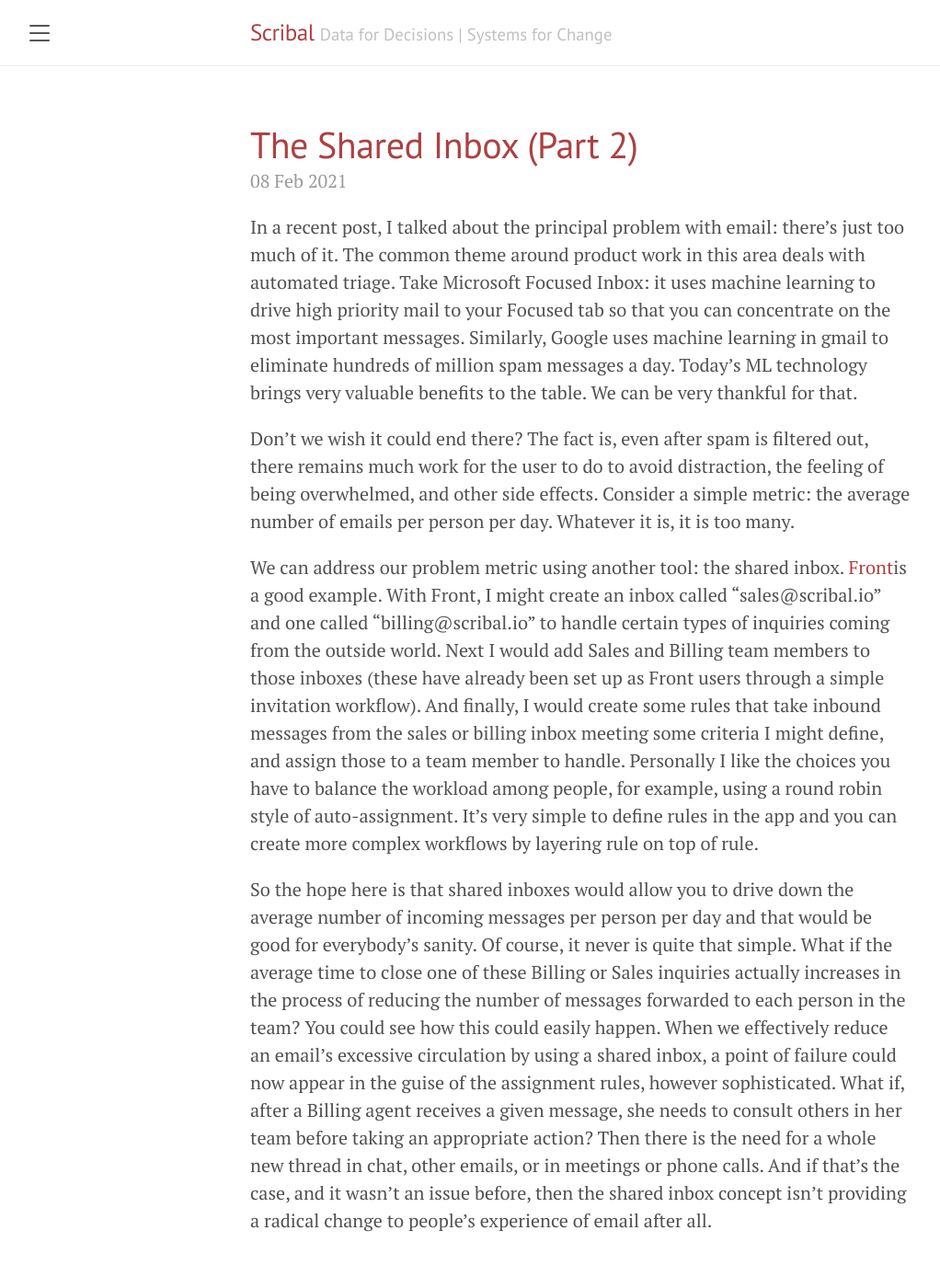
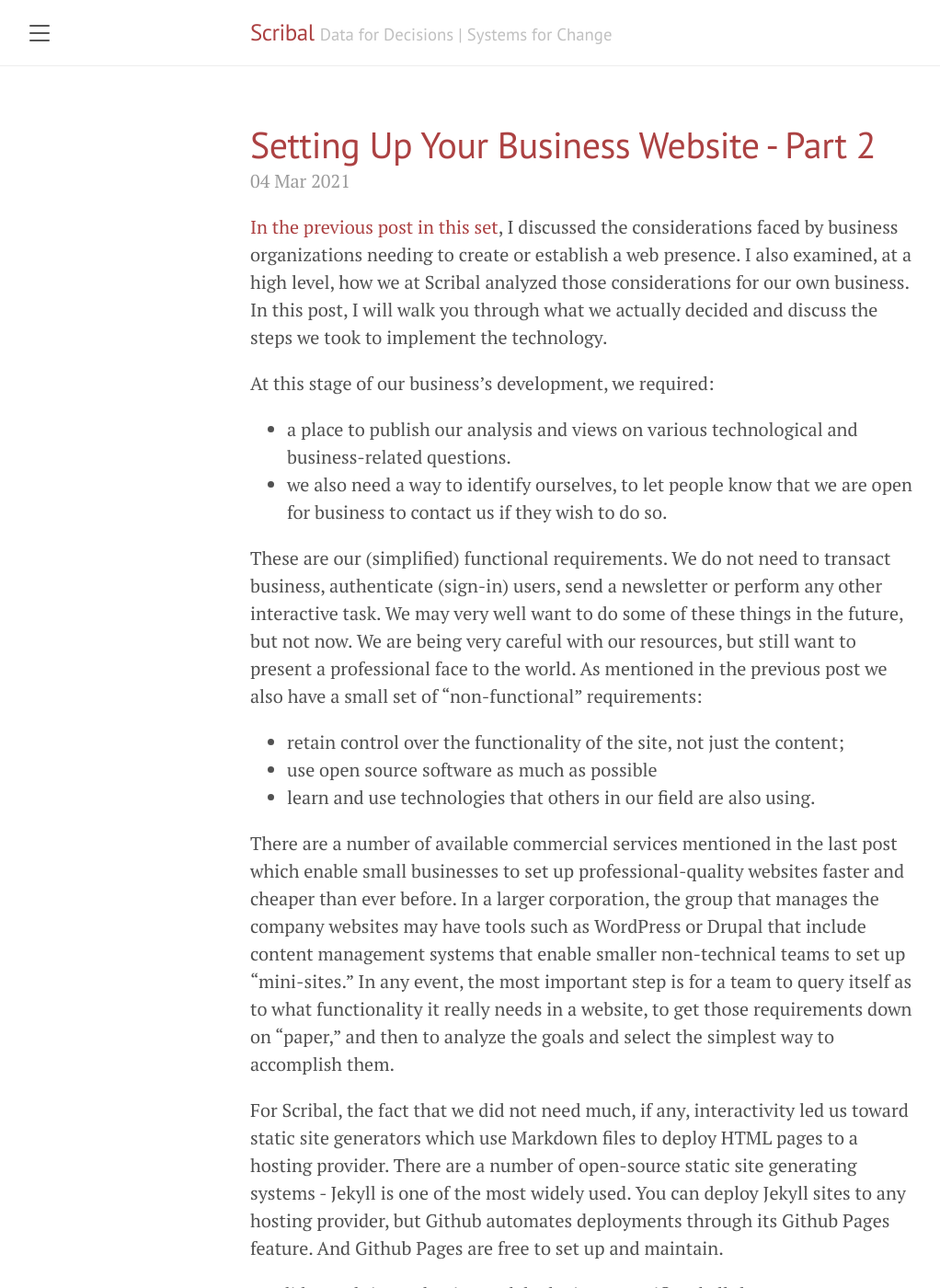
Before and after one commit to scribal-io/scribal-io.github.io, a Jekyll site: the page built from index.html, in a window 1280 px wide and 1400 px high. Shown: the whole window at 92% size, without its empty margins (8-1030 px from the left). Built offline with Jekyll 4.4.1, drawn with Linux system fonts in a browser that asks for light colours; the list of posts is cut into pages by our own code; some of the changed text lies outside the part shown.

Commit message:
BizWebsitePt2

```diff
--- a/Gemfile
+++ b/Gemfile
@@ -3,6 +3,8 @@
 source "https://rubygems.org"
 
 gem 'github-pages'
+
+gem 'jekyll-relative-links'
 
 # git_source(:github) {|repo_name| "https://github.com/#{repo_name}" }
 
--- a/_config.yml
+++ b/_config.yml
@@ -2,8 +2,8 @@
 title:               Scribal
 tagline:             'Data for Decisions | Systems for Change '
 description:         'Unlocking business value through transformational technologies'
-url:                 https://www.scribal.io/
-baseurl:
+url:
+baseurl:             '/lanyon-jh-test/'
 paginate:            5
 permalink:           pretty
 
@@ -17,6 +17,7 @@ author:
 plugins:
   - jekyll-paginate
   - jekyll-sitemap
+  - jekyll-relative-links
 
 # Custom vars
 version:             1.2.0
--- /dev/null
+++ b/_posts/2021-03-04-WebsiteforBizpt2.md
@@ -0,0 +1,21 @@
+---
+layout: post
+title: Setting Up Your Business Website - Part 2
+---
+
+[In the previous post in this set]({{ site.baseurl }}{% post_url 2021-02-03-WebsiteforBizpt1 %}), I discussed the considerations faced by business organizations needing to create or establish a web presence. I also examined, at a high level, how we at Scribal analyzed those considerations for our own business. In this post, I will walk you through what we actually decided and discuss the steps we took to implement the technology.
+
+At this stage of our business's development, we required:
+- a place to publish our analysis and views on various technological and business-related questions.
+- we also need a way to identify ourselves, to let people know that we are open for business to contact us if they wish to do so.
+
+These are our (simplified) functional requirements. We do not need to transact business, authenticate (sign-in) users, send a newsletter or perform any other interactive task. We may very well want to do some of these things in the future, but not now. We are being very careful with our resources, but still want to present a professional face to the world. As mentioned in the previous post we also have a small set of "non-functional" requirements:
+- retain control over the functionality of the site, not just the content;
+- use open source software as much as possible
+- learn and use technologies that others in our field are also using.
+
+There are a number of available commercial services mentioned in the last post which enable small businesses to set up professional-quality websites faster and cheaper than ever before. In a larger corporation, the group that manages the company websites may have tools such as WordPress or Drupal that include content management systems that enable smaller non-technical teams to set up "mini-sites."  In any event, the most important step is for a team to query itself as to what functionality it really needs in a website, to get those requirements down on "paper," and then to analyze the goals and select the simplest way to accomplish them.
+
+For Scribal, the fact that we did not need much, if any, interactivity led us toward static site generators which use Markdown files to deploy HTML pages to a hosting provider. There are a number of open-source static site generating systems - Jekyll is one of the most widely used. You can deploy Jekyll sites to any hosting provider, but Github automates deployments through its Github Pages feature. And Github Pages are free to set up and maintain.
+
+We did spend time selecting and deploying a specific Jekyll theme - Lanyon - which gave us some elements missing in other themes. Github Pages and Jekyll are DYI tools, created and beloved by developers. They require a certain code savvy and willingness to modify configurations at the command line. So this set-up probably doesn't work for every corporate team or business, but for us it meets both our functional and non-functional requirements.
```
Also changed, not shown: Gemfile.lock.
